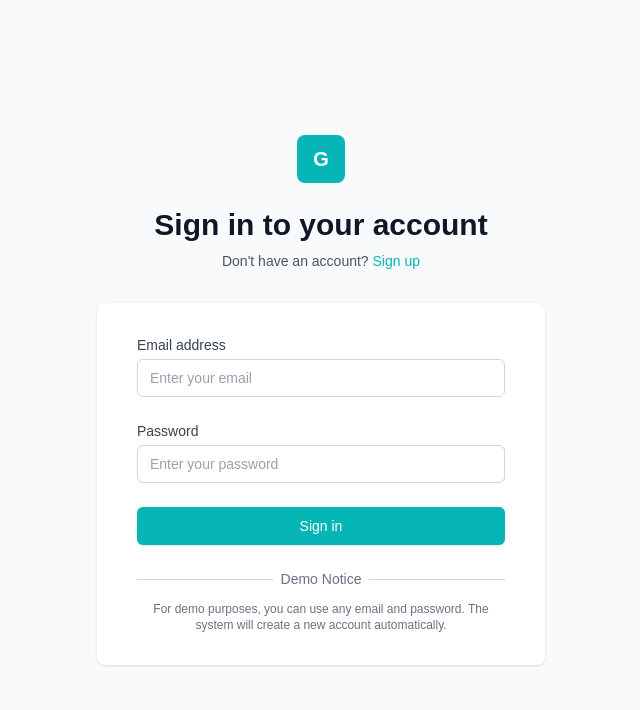
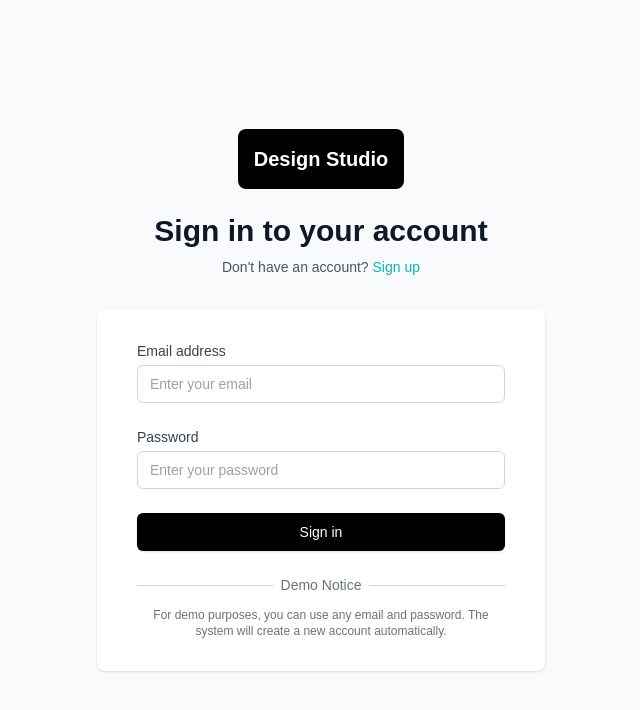
Before and after one commit to GokalpGokdogan/Design-Studio-Front, a Next.js app: page /auth in a window 1280 px wide. Shown: the top 710 px of the page, without its empty margins (319-959 px from the left). Built offline with nearby package versions, Linux system fonts and the light colour scheme; no server answers.

Commit message:
Theme Change

```diff
--- a/src/app/auth/page.jsx
+++ b/src/app/auth/page.jsx
@@ -42,8 +42,8 @@ const handleSubmit = async (e) => {
     <div className="min-h-screen bg-gray-50 flex flex-col justify-center py-12 sm:px-6 lg:px-8">
       <div className="sm:mx-auto sm:w-full sm:max-w-md">
         <div className="flex justify-center">
-          <div className="w-12 h-12 bg-[#06b6b6] rounded-lg flex items-center justify-center text-white font-bold text-xl">
-            G
+          <div className=" p-4 bg-black rounded-lg flex items-center justify-center text-white font-bold text-xl">
+            Design Studio
           </div>
         </div>
         <h2 className="mt-6 text-center text-3xl font-bold text-gray-900">
@@ -132,7 +132,7 @@ const handleSubmit = async (e) => {
               <button
                 type="submit"
                 disabled={loading}
-                className="w-full flex justify-center py-2 px-4 border border-transparent rounded-md shadow-sm text-sm font-medium text-white bg-[#06b6b6] hover:bg-teal-600 focus:outline-none focus:ring-2 focus:ring-offset-2 focus:ring-[#06b6b6] disabled:opacity-50 disabled:cursor-not-allowed"
+                className="w-full flex justify-center py-2 px-4 border border-transparent rounded-md shadow-sm text-sm font-medium text-white bg-black hover:bg-teal-600 focus:outline-none focus:ring-2 focus:ring-offset-2 focus:ring-[#06b6b6] disabled:opacity-50 disabled:cursor-not-allowed"
               >
                 {loading ? 'Please wait...' : (isLogin ? 'Sign in' : 'Sign up')}
               </button>
--- a/src/app/page.jsx
+++ b/src/app/page.jsx
@@ -66,9 +66,9 @@ function App() {
         <div className="max-w-7xl mx-auto px-4 sm:px-6 lg:px-8">
           <div className="flex justify-between items-center h-16">
             <div className="flex items-center gap-2">
-              <div className="p-2 bg-[#06b6b6] rounded-lg flex items-center justify-center text-white font-bold">
+              {/* <div className="p-2 bg-[#06b6b6] rounded-lg flex items-center justify-center text-white font-bold">
                 Gokalp's
-              </div>
+              </div> */}
               <h1 className="text-xl font-semibold text-gray-900">
                 Design Studio
               </h1>
@@ -77,7 +77,7 @@ function App() {
             <div className="flex gap-3 items-center">
               <button
                 onClick={handleNewDesign}
-                className="bg-[#06b6b6] text-white px-4 py-2 rounded-xl hover:bg-teal-600 transition-colors font-medium"
+                className="bg-black text-white px-4 py-2 rounded-xl hover:bg-teal-600 transition-colors font-medium"
               >
                 New Design
               </button>
@@ -117,7 +117,7 @@ function App() {
               <button
                 type="submit"
                 disabled={!prompt.trim() || isLoading}
-                className="absolute right-3 top-1/2 transform -translate-y-1/2 w-12 h-12 bg-[#06b6b6] text-white rounded-xl hover:bg-[#06b6b6] focus:ring-2 focus:ring-teal-500 focus:ring-offset-2 disabled:opacity-50 disabled:cursor-not-allowed transition-colors flex items-center justify-center"
+                className="absolute right-3 top-1/2 transform -translate-y-1/2 w-12 h-12 bg-black text-white rounded-xl hover:bg-[#06b6b6] focus:ring-2 focus:ring-teal-500 focus:ring-offset-2 disabled:opacity-50 disabled:cursor-not-allowed transition-colors flex items-center justify-center"
               >
                 {isLoading ? (
                   <svg className="animate-spin h-5 w-5 text-white" fill="none" viewBox="0 0 24 24">
```
